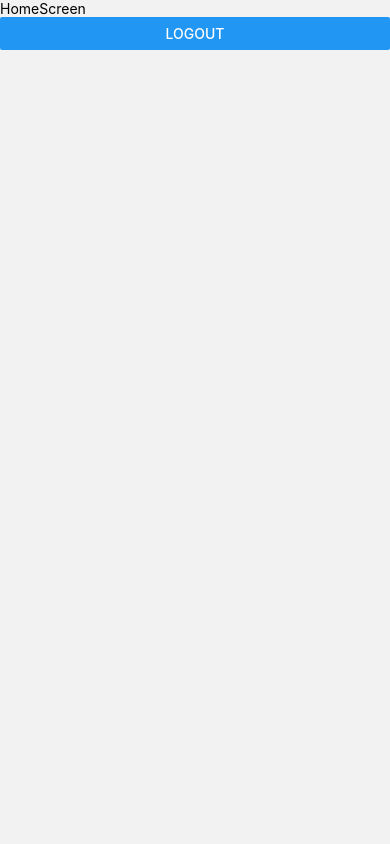
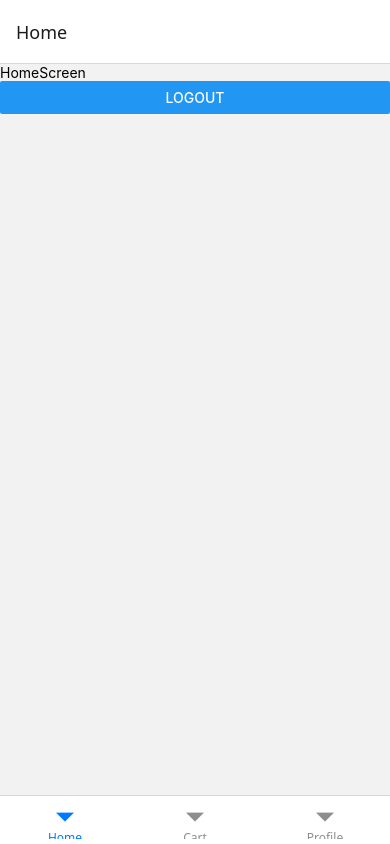
Before and after one commit to NeerajJangra/MyEComm, a React Native app: screen /Home in a window 390 px wide. Built offline with nearby package versions, Linux system fonts and the light colour scheme.

Commit message:
feature/HomeScreen: Adding Tab navigation

```diff
--- a/package.json
+++ b/package.json
@@ -10,6 +10,7 @@
     "test": "jest"
   },
   "dependencies": {
+    "@react-navigation/bottom-tabs": "^7.3.13",
     "@react-navigation/native": "^7.1.9",
     "@react-navigation/native-stack": "^7.3.13",
     "react": "19.0.0",
--- a/src/navigation/AppEntry.tsx
+++ b/src/navigation/AppEntry.tsx
@@ -4,6 +4,7 @@ import { createNativeStackNavigator } from '@react-navigation/native-stack';
 import LoginScreen from '../screens/LoginScreen';
 import HomeScreen from '../screens/HomeScreen';
 import RegisterScreen from '../screens/RegisterScreen';
+import TabNavigator from './TabNavigator';
 
 const Stack = createNativeStackNavigator();
 
@@ -13,8 +14,8 @@ const AppEntry = () => {
     <NavigationContainer>
         <Stack.Navigator initialRouteName="Login" screenOptions={{headerShown: false}}>
             <Stack.Screen name="Login" component={LoginScreen}/>
-            <Stack.Screen name="Home" component={HomeScreen} />
             <Stack.Screen name="Register" component={RegisterScreen} />
+            <Stack.Screen name="Home" component={TabNavigator} />
         </Stack.Navigator>
     </NavigationContainer>
   )
--- /dev/null
+++ b/src/navigation/TabNavigator.tsx
@@ -0,0 +1,24 @@
+import React from 'react';
+import { createBottomTabNavigator } from '@react-navigation/bottom-tabs';
+import HomeScreen from '../screens/HomeScreen';
+import CartScreen from '../screens/CartScreen'; //
+import ProfileScreen from '../screens/ProfileScreen';
+
+const Tab = createBottomTabNavigator();
+
+const TabNavigator = () => {
+  return (
+    <Tab.Navigator
+      screenOptions={{
+        headerShown: true,
+        tabBarLabelStyle: { fontSize: 12 },
+      }}
+    >
+      <Tab.Screen name="Home" component={HomeScreen} />
+      <Tab.Screen name="Cart" component={CartScreen} />
+      <Tab.Screen name="Profile" component={ProfileScreen} />
+    </Tab.Navigator>
+  );
+};
+
+export default TabNavigator;
--- /dev/null
+++ b/src/screens/CartScreen.tsx
@@ -0,0 +1,12 @@
+import { View, Text } from 'react-native'
+import React from 'react'
+
+const CartScreen = () => {
+  return (
+    <View>
+      <Text>CartScreen</Text>
+    </View>
+  )
+}
+
+export default CartScreen
--- /dev/null
+++ b/src/screens/ProfileScreen.tsx
@@ -0,0 +1,12 @@
+import { View, Text } from 'react-native'
+import React from 'react'
+
+const ProfileScreen = () => {
+  return (
+    <View>
+      <Text>ProfileScreen</Text>
+    </View>
+  )
+}
+
+export default ProfileScreen
```
Also changed, not shown: 2 other files (tests, documents, lock files or other folders).
